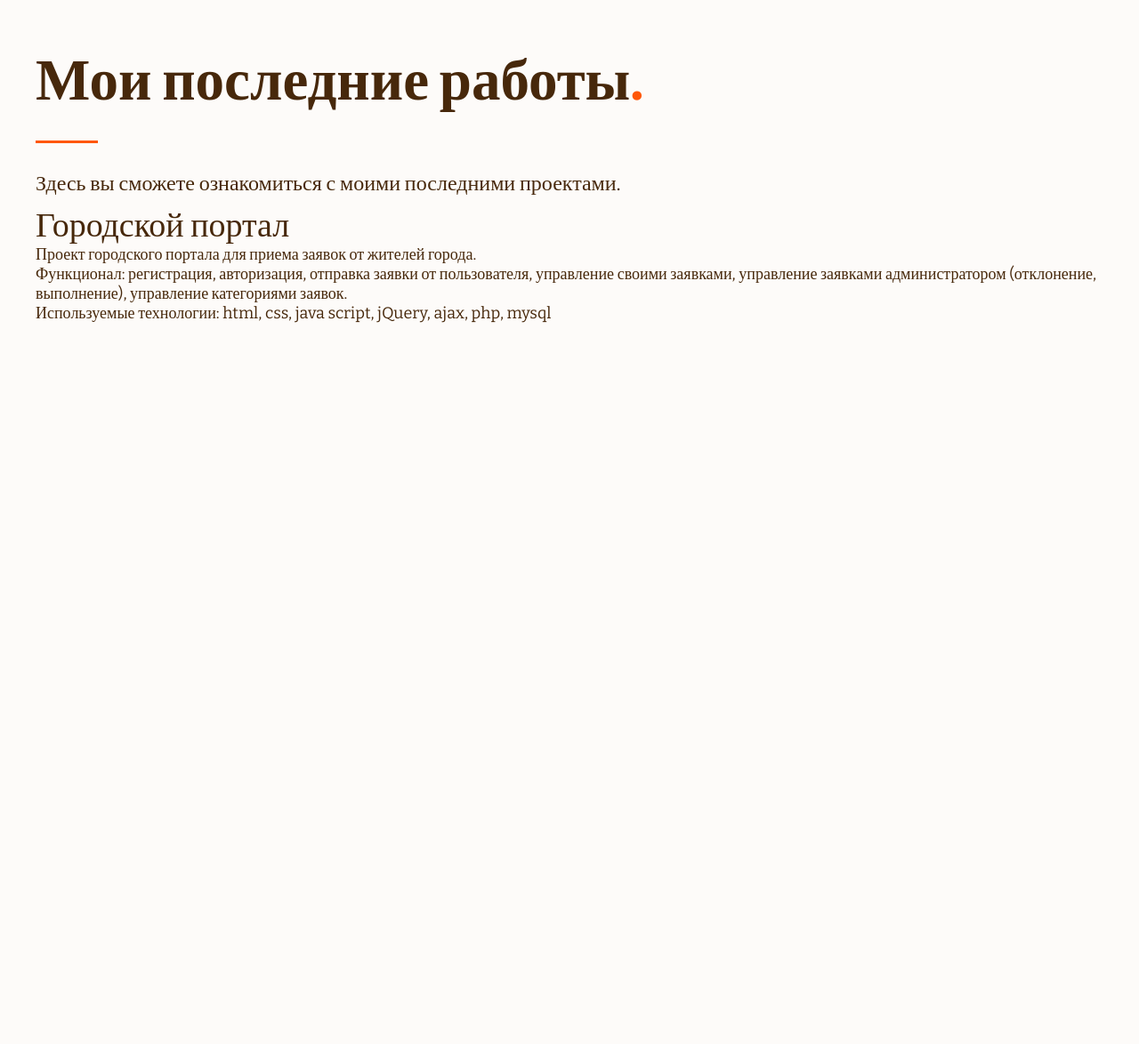
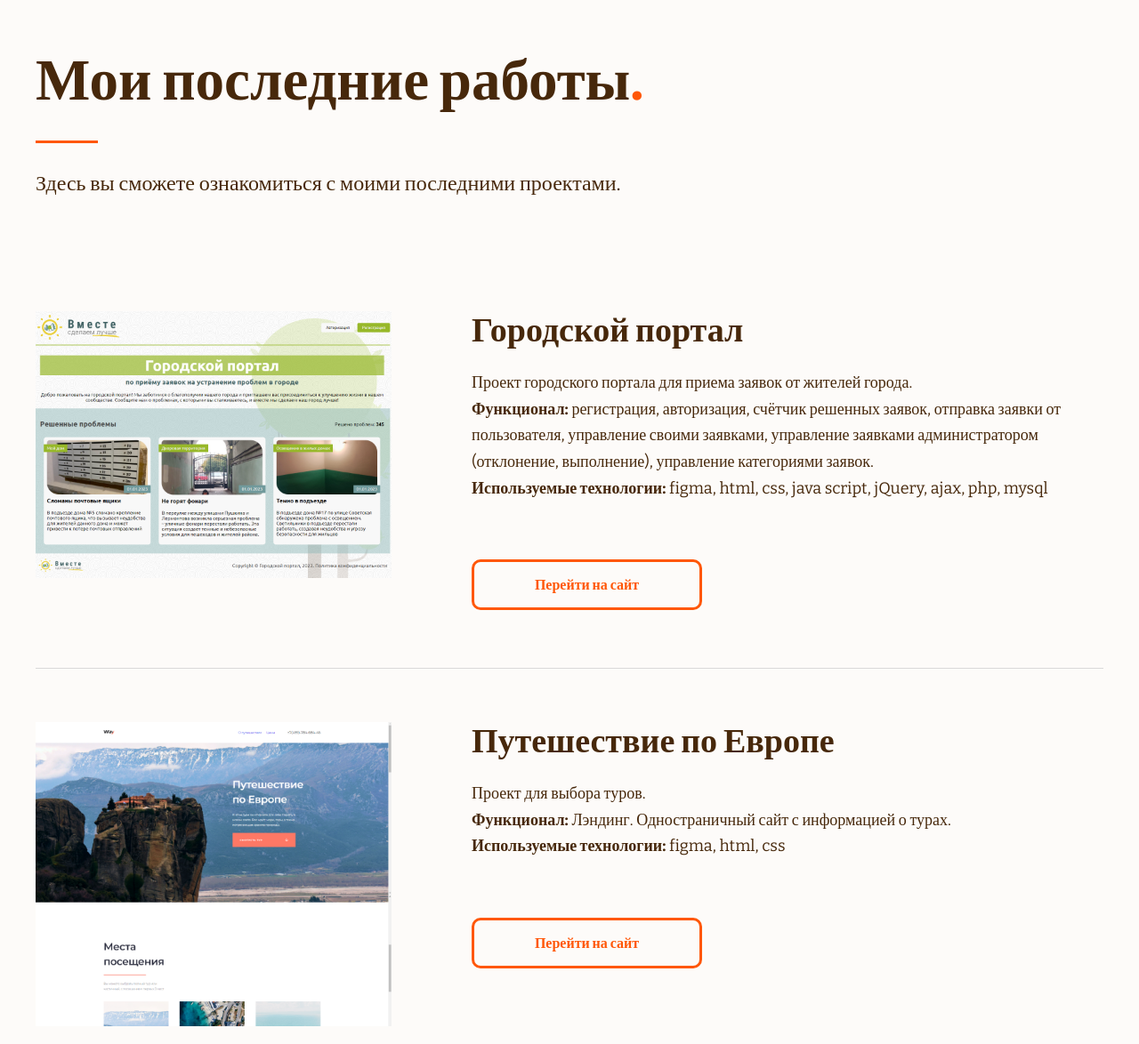
Before and after one commit to fox67rus/web, a PHP site: page / in a window 1280 px wide. Shown: the part 905-2079 px from the top of the page at 89% size. Before the commit the page ends 1268 px from the top, so only its background shows below. Run offline with PHP 8.4, Linux system fonts and the light colour scheme.

Commit message:
оформление, последние проекты

```diff
--- a/cms/portfolio/css/style.css
+++ b/cms/portfolio/css/style.css
@@ -18,6 +18,11 @@ a, abbr, acronym, address, applet, article, aside, audio, b, big, blockquote, bo
     font-size: 100%;
     font: inherit;
     vertical-align: baseline
+}
+
+a {
+    text-decoration: none;
+    color: inherit;
 }
 
 html {
@@ -47,11 +52,11 @@ body {
     width: 60px;
     height: 60px;
     background: url('../img/logo.svg');
-    transition: transform 0.3s ease;
+    transition: transform 0.5s ease;
 }
 
 .logo:hover {
-    transform: rotate(45deg);
+    transform: rotate(360deg);
 }
 
 .write-me {
@@ -140,6 +145,21 @@ b {
     background: url("../img/line.svg") no-repeat center;
 }
 
+.my-works-header {
+    padding-bottom: 130px;
+}
+
+.hidden {
+    opacity: 0;
+    transform: translateX(-60px);
+    transition: opacity 0.5s ease, transform 0.5s ease;
+}
+
+.fade-in {
+    opacity: 1;
+    transform: translateX(0);
+}
+
 .my-works-header h2 {
     font-size: 6.5rem;
     line-height: 1.125;
@@ -147,7 +167,7 @@ b {
     font-weight: bold;
 }
 
-hr {
+.my-works-header hr {
     width: 70px;
     display: block;
     border: 0;
@@ -160,11 +180,76 @@ hr {
     font-size: 2.4rem;
 }
 
+.project-card {
+    display: flex;
+    border-bottom: 1px solid var(--gray-light);
+}
+.project-card + .project-card {
+    margin-top: 60px;
+}
+
+.project-card:last-child {
+    border-bottom: none;
+}
+
+/*.project-card:not(:last-child):after {*/
+/*    content: "";*/
+/*    position: absolute;*/
+/*    left: 0;*/
+/*    right: 0;*/
+/*    bottom: -1px;*/
+/*    height: 1px;*/
+/*    border: none;*/
+/*    background: var(--text);*/
+/*    opacity: .275;*/
+/*}*/
+
+.project-preview {
+    width: 400px;
+    max-height: 300px;
+}
+
+.project-content {
+    padding-left: 90px;
+}
+
 .project-content h3 {
     font-size: 3.8rem;
     line-height: 1.125;
+    font-weight: bold;
+    padding-bottom: 13px;
 }
 
 .description {
     font-size: 1.8rem;
+    margin-top: 10px;
+    line-height: 1.65;
 }
+
+.button-link {
+    width: 253px;
+    border-radius: 10px;
+    border: 3px solid var(--line, #FF5708);
+    color: var(--line, #FF5708);
+    padding: 16px 0;
+    margin: 65px 0;
+    text-align: center;
+    font-size: 1.6rem;
+    font-weight: 700;
+    position: relative;
+    overflow: hidden;
+    transition: background-color 0.3s, color 0.3s;
+}
+
+.button-link:hover {
+    background-color: var(--line, #FF5708);
+    color: var(--text);
+}
+
+.project-card hr {
+    display: block;
+    border: 0;
+    border-top: 1px solid var(--grey-light, #D9D9D9);
+    margin: 31px 0;
+    padding: 0;
+}
--- a/cms/portfolio/index.html
+++ b/cms/portfolio/index.html
@@ -2,7 +2,7 @@
 <html lang="en">
 <head>
     <meta charset="UTF-8">
-    <title>Title</title>
+    <title>Портфолио Павлова Е.В.</title>
     <link rel="stylesheet" href="css/style.css">
 </head>
 <body>
@@ -10,53 +10,79 @@
     <div class="nav">
         <div class="logo"></div>
         <div class="menu">
+<!--            Обо мне-->
+<!--            Портфолио-->
+<!--            Блог-->
+<!--            Контакты-->
             <div class="write-me">Написать</div>
         </div>
-
-
     </div>
 </header>
 
 <div class="container">
     <section class="main">
         <div class="content">
-            <div class="text-block">
+            <div class="text-block hidden">
                 <h1>Привет, меня <br>зовут <b>Елена</b><span class="dot">.</span></h1>
                 <p class="t-primary">Я - <b>начинающий веб-разработчик</b> из России.</p>
             </div>
             <div class="image-block"></div>
-
         </div>
         <div class="more">Подробнее</div>
     </section>
 
-    <section class="my-works">
-        <div class="my-works-header">
+    <section id="recent-projects" class="recent-projects">
+        <div class="my-works-header hidden">
             <h2>Мои последние работы<span class="dot">.</span></h2>
             <hr>
             <p>Здесь вы сможете ознакомиться с моими последними проектами.</p>
         </div>
 
         <div class="recent-projects">
-            <div class="work-card">
+            <div class="project-card">
                 <div class="project-preview">
-                    <img src="" alt="">
+                    <img src="img/projects/project_001.png" alt="Превью" width="400px">
                 </div>
                 <div class="project-content">
                     <h3>Городской портал</h3>
-                    <p class="description">
-                        Проект городского портала для приема заявок от жителей города.
-                        <br>Функционал: регистрация, авторизация, отправка заявки от пользователя, управление своими заявками, управление заявками администратором (отклонение, выполнение), управление категориями заявок.
-                        <br>Используемые технологии: html, css, java script, jQuery, ajax, php, mysql
-                    </p>
+                    <div class="description">
+                        <p>Проект городского портала для приема заявок от жителей города.</p>
+                        <p><b>Функционал:</b> регистрация, авторизация, счётчик решенных заявок, отправка заявки от
+                            пользователя, управление своими заявками, управление заявками администратором
+                            (отклонение, выполнение), управление категориями заявок.</p>
+                        <p><b>Используемые технологии:</b> figma, html, css, java script, jQuery, ajax, php, mysql</p>
+                    </div>
+                    <a href="http://o99596cu.beget.tech/portal/" target="_blank">
+                        <div class="button-link">Перейти на сайт</div>
+                    </a>
                 </div>
+                <hr>
             </div>
+
+            <div class="project-card">
+                <div class="project-preview">
+                    <img src="img/projects/project_002.png" alt="Превью" width="400px">
+                </div>
+                <div class="project-content">
+                    <h3>Путешествие по Европе</h3>
+                    <div class="description">
+                        <p>Проект для выбора туров.</p>
+                        <p><b>Функционал:</b> Лэндинг. Одностраничный сайт с информацией о турах.</p>
+                        <p><b>Используемые технологии:</b> figma, html, css</p>
+                    </div>
+                    <a href="http://o99596cu.beget.tech/euro/" target="_blank">
+                        <div class="button-link">Перейти на сайт</div>
+                    </a>
+                </div>
+                <hr>
+            </div>
+
         </div>
-
     </section>
 
 </div>
 
 <footer></footer>
+<script src="js/main.js" type="text/javascript"></script>
 </body>
 </html>
--- /dev/null
+++ b/cms/portfolio/js/main.js
@@ -0,0 +1,16 @@
+document.addEventListener('DOMContentLoaded', function() {
+    var observer = new IntersectionObserver(function(entries, observer) {
+        entries.forEach(function(entry) {
+            if (entry.isIntersecting) {
+                entry.target.classList.add('fade-in');
+                observer.unobserve(entry.target); // Опционально, чтобы прекратить отслеживание после первого появления
+            }
+        });
+    }, { threshold: 0.5 }); // threshold - доля элемента, видимая в области видимости, при которой срабатывает событие
+
+    var hiddenElements = document.querySelectorAll('.hidden');
+
+    hiddenElements.forEach(function(element) {
+        observer.observe(element);
+    });
+});
--- a/html+css/01 Работа с текстом. Гиперссылки. Якоря/styles.css
+++ b/html+css/01 Работа с текстом. Гиперссылки. Якоря/styles.css
@@ -18,7 +18,7 @@ hr{
 }
 p {padding-bottom: 10px;}
 
-.wrapper {
+.container {
     width: 1280px;
     margin: 0 auto;
     padding: 0 5px;
```
Also changed, not shown: cms/portfolio/img/projects/project_002.png (added).
